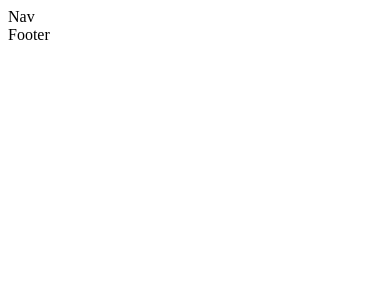
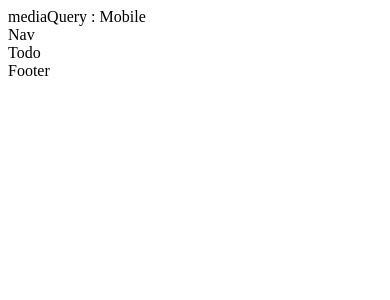
Before and after one commit to bluke127/react_todolist, a React (Create React App) app: page / in a window 390 px wide. Shown: the top 300 px of the page. Built offline with nearby package versions, Linux system fonts and the light colour scheme.

Commit message:
[feat]현재 반응형을 redux의 변수로 세팅

```diff
--- a/package.json
+++ b/package.json
@@ -12,11 +12,13 @@
     "@types/node": "^16.18.59",
     "@types/react": "^18.2.30",
     "@types/react-dom": "^18.2.14",
+    "@types/react-responsive": "^8.0.7",
     "craco-alias": "^3.0.1",
     "package": "^1.0.1",
     "react": "^18.2.0",
     "react-dom": "^18.2.0",
     "react-redux": "^8.1.3",
+    "react-responsive": "^9.0.2",
     "react-router-dom": "^6.17.0",
     "react-scripts": "5.0.1",
     "redux": "^4.2.1",
--- a/src/App.tsx
+++ b/src/App.tsx
@@ -1,23 +1,36 @@
 import Test01 from "@/Pages/Test01";
-import { useCallback } from "react";
+import { useCallback, useEffect, useState } from "react";
 import { useDispatch, useSelector } from "react-redux";
 import { AnyAction, Dispatch } from "redux";
-import { numberDecrease, numberIncrease } from './Store/reducers/number';
+import { SetMediaQuery } from "./Store/reducers/mediaQuery";
+
+import Layout from "@/Layout/index";
+import { useMediaQuery } from "react-responsive";
+import { redirect } from "react-router-dom";
 
 function App() {
-  const dispatch :Dispatch<AnyAction>= useDispatch();
-  const selector = useSelector((state:ReducerType)=>state.numberReducer);
-  const increase = useCallback(() => {
-    dispatch(numberIncrease(1));
+  const dispatch: Dispatch<AnyAction> = useDispatch();
 
-  }, []);
-  const decrease = useCallback(() => {
-    dispatch(numberDecrease(1));
-
+  const isDesktop: boolean = useMediaQuery({
+    query: "(min-width:1024px)",
+  });
+  const isTablet: boolean = useMediaQuery({
+    query: "(min-width:768px) and (max-width:1023px)",
+  });
+  const isMobile: boolean = useMediaQuery({
+    query: "(max-width:767px)",
+  });
+  useEffect(() => {
+    dispatch(
+      SetMediaQuery(isMobile ? "Mobile" : isTablet ? "Tablet" : "Desktop")
+    );
+  }, [isDesktop, isTablet, isMobile]);
+  useEffect(() => {
+    redirect('/todo')
   }, []);
   return (
     <div className="App">
-      Route
+      <Layout />
     </div>
   );
 }
--- a/src/Components/Nav.tsx
+++ b/src/Components/Nav.tsx
@@ -1,9 +1,16 @@
-import React from 'react'
+import React from "react";
+import { useSelector } from "react-redux";
 
 function Nav() {
+  const mediaQuery = useSelector(
+    (state: ReducerType) => state.MediaQueryReducer
+  );
   return (
-    <div>Nav</div>
-  )
+    <>
+      <div>mediaQuery : {mediaQuery}</div>
+      <div>Nav</div>
+    </>
+  );
 }
 
-export default Nav
+export default Nav;
--- a/src/Layout/Header.tsx
+++ b/src/Layout/Header.tsx
@@ -1,9 +1,11 @@
 import React from 'react'
 import Nav from '@/Components/Nav'
+import { useMediaQuery } from 'react-responsive'
 function Header() {
   return (
     <div>
       <Nav/>
+
     </div>
   )
 }
--- a/src/Store/reducers/index.ts
+++ b/src/Store/reducers/index.ts
@@ -1,4 +1,4 @@
 import { combineReducers } from "redux";
-import { numberReducer } from "./number";
-const rootReducer = combineReducers({ numberReducer });
+import { MediaQueryReducer } from "./mediaQuery";
+const rootReducer = combineReducers({ MediaQueryReducer });
 export default rootReducer;
--- /dev/null
+++ b/src/Store/reducers/mediaQuery.ts
@@ -0,0 +1,32 @@
+const INITAIL_MEDIA_QUERY: string = "PC";
+
+export const SetMediaQuery = (media: any) => {
+  return {
+    type: `MEDIAQUERY/${media}`,
+    media: media,
+  };
+};
+export const Desktop = {
+  type: "MEDIAQUERY/Desktop",
+  media: "Desktop",
+};
+export const Tablet = {
+  type: "MEDIAQUERY/Tablet",
+  media: "Tablet",
+};
+export const Mobile = {
+  type: "MEDIAQUERY/Mobile",
+  media: "Mobile",
+};
+export const MediaQueryReducer = (
+  state = INITAIL_MEDIA_QUERY,
+  action: { type: string; media: any }
+) => {
+  console.log(action,"action")
+  switch (action.type) {
+    case `MEDIAQUERY/${action.media}`:
+      return action.media;
+    default:
+      return state;
+  }
+};
--- a/src/Types/store.ts
+++ b/src/Types/store.ts
@@ -1,5 +1,5 @@
 interface ReducerType {
-  numberReducer:number
+  MediaQueryReducer:string
 }
 interface storeType {
   number:number
--- a/src/index.tsx
+++ b/src/index.tsx
@@ -31,8 +31,8 @@ const store = configureStore({
 const router = createBrowserRouter([
   {
     path: "/",
-    element: <Layout />,
-    children: [{ index: true, element: <Todo />, path: "todo" }],
+    element: <App />,
+    children: [{ index: true, element: <Todo />, path: "", }],
   },
 ]);
 root.render(
--- a/tsconfig.paths.json
+++ b/tsconfig.paths.json
@@ -3,6 +3,7 @@
     "baseUrl": "./",
     "paths": {
       "@/Components/*": ["src/Components/*"],
+      "@/Hooks/*": ["src/Hooks/*"],
       "@/Layout/*": ["src/Layout/*"],
       "@/Pages/*": ["src/Pages/*"],
       "@/Store/*": ["src/Store/*"]
```
Also changed, not shown: src/Hooks/useCustomMediaQuery.tsx (added, +28 -0 lines).
